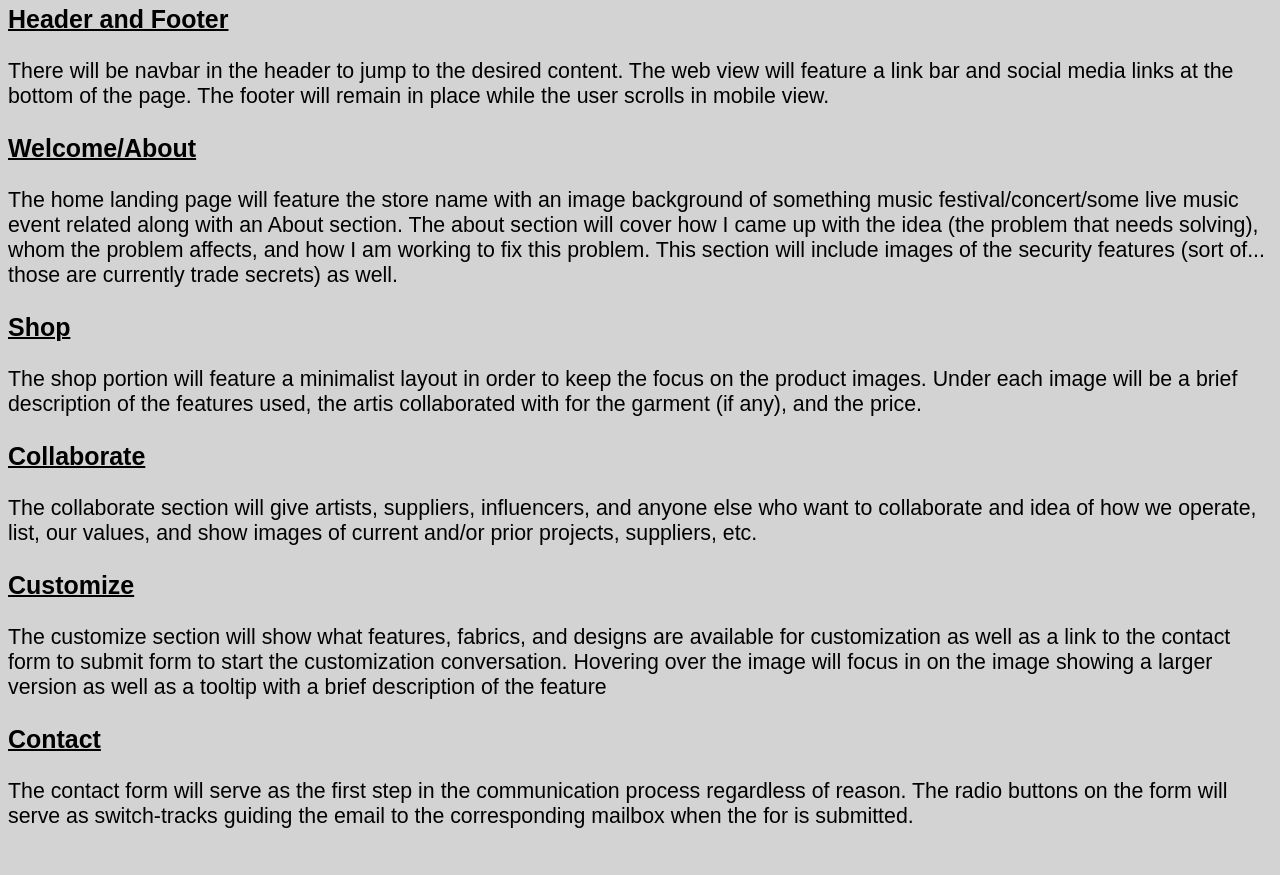
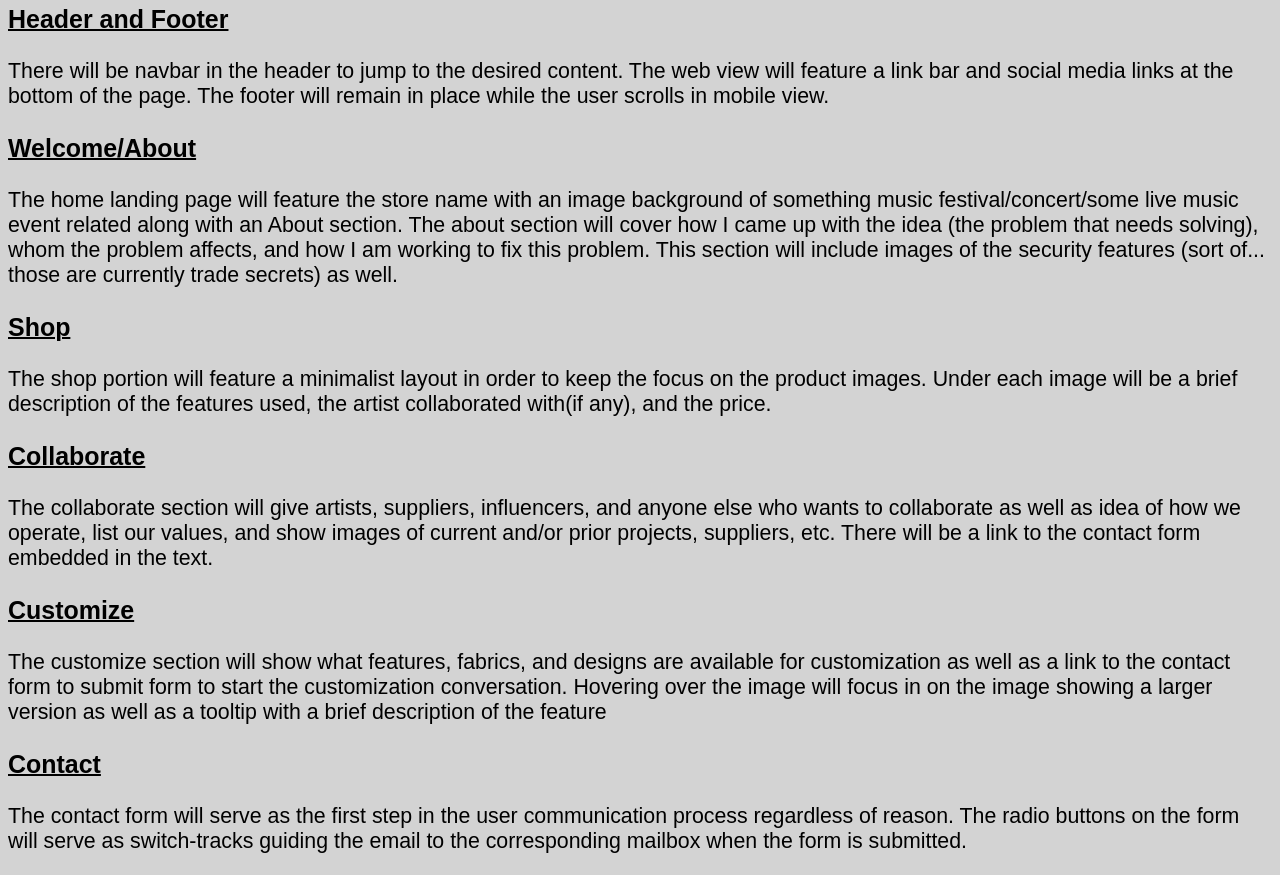
Before and after one commit to addambenson/pwp-addambenson, a plain HTML site: page public_html/documentation/milestone-2.html in a window 1280 px wide. Shown: the part 203-1078 px from the top of the page. Before the commit the page ends 1053 px from the top, so only its background shows below. Drawn offline with Linux system fonts and the light colour scheme.

Commit message:
cleaned up milestone 2 and modified readme

```diff
--- a/public_html/documentation/milestone-2.html
+++ b/public_html/documentation/milestone-2.html
@@ -25,12 +25,12 @@
 
     <h3>Shop</h3>
     <p>The shop portion will feature a minimalist layout in order to keep the focus on the product images. Under each
-        image will be a brief description of the features used, the artis collaborated with for the garment (if any),
+        image will be a brief description of the features used, the artist collaborated with(if any),
         and the price.</p>
 
     <h3>Collaborate</h3>
-    <p>The collaborate section will give artists, suppliers, influencers, and anyone else who want to collaborate and
-        idea of how we operate, list, our values, and show images of current and/or prior projects, suppliers, etc. </p>
+    <p>The collaborate section will give artists, suppliers, influencers, and anyone else who wants to collaborate as well as
+        idea of how we operate, list our values, and show images of current and/or prior projects, suppliers, etc. There will be a link to the contact form embedded in the text. </p>
 
     <h3>Customize</h3>
     <p>The customize section will show what features, fabrics, and designs are available for customization as well as a
@@ -38,8 +38,8 @@
         focus in on the image showing a larger version as well as a tooltip with a brief description of the feature </p>
 
     <h3>Contact</h3>
-    <p>The contact form will serve as the first step in the communication process regardless of reason. The radio
-        buttons on the form will serve as switch-tracks guiding the email to the corresponding mailbox when the for is
+    <p>The contact form will serve as the first step in the user communication process regardless of reason. The radio
+        buttons on the form will serve as switch-tracks guiding the email to the corresponding mailbox when the form is
         submitted. </p>
 
 </div>
```
Also changed, not shown: README.md.
